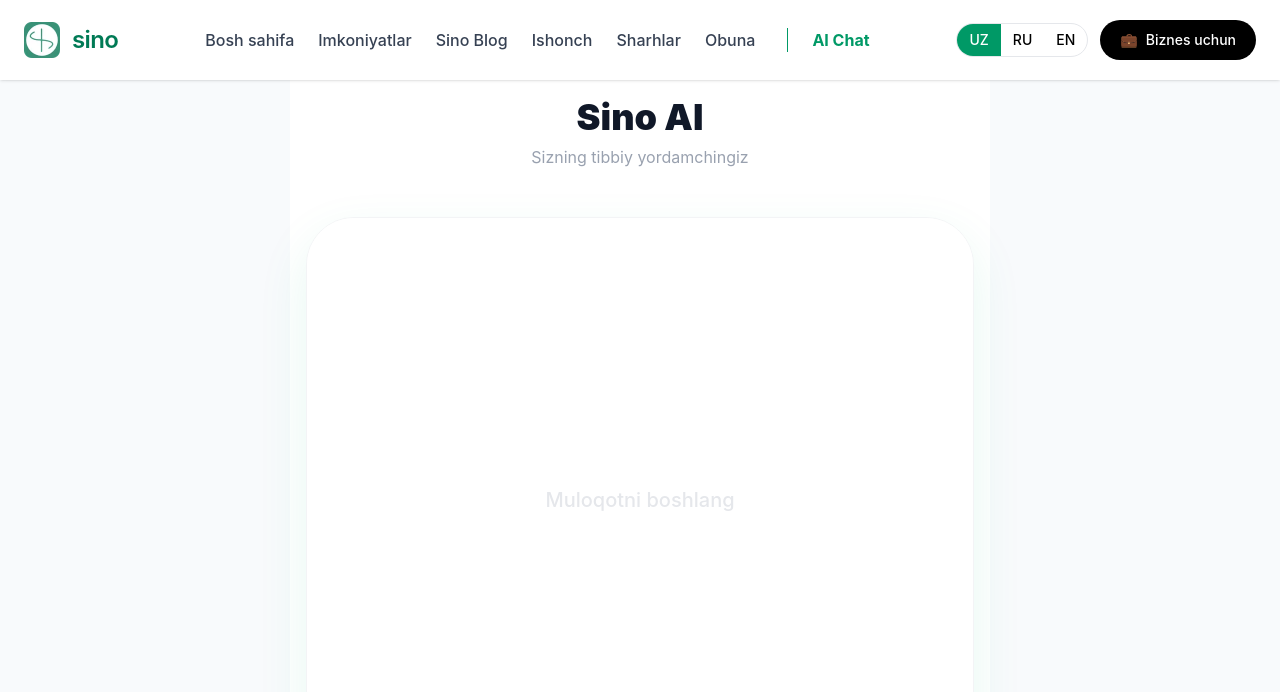
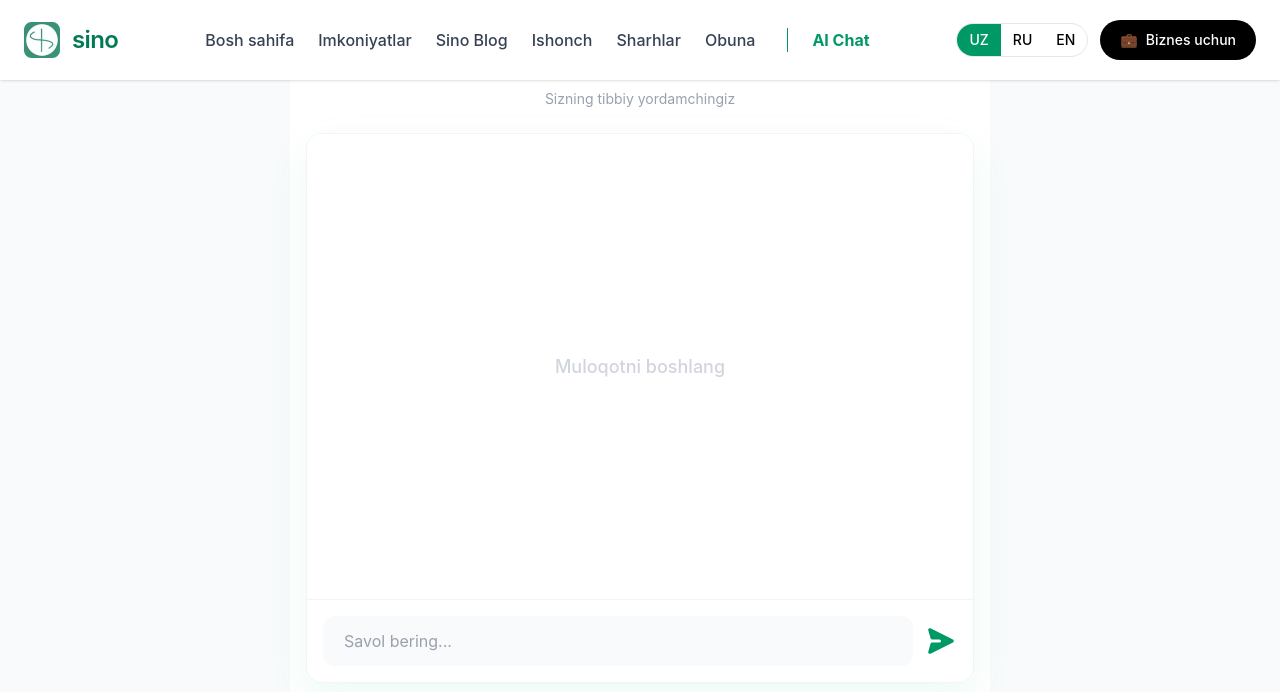
Before and after one commit to Nodir-15/sino-ai, a React (Vite) app: page / in a window 1280 px wide. Both pictures are taken after a click on the button 1216 px from the left and 721 px from the top of the page. Shown: the part 6099-6791 px from the top of the page. Built offline with nearby package versions, Linux system fonts and the light colour scheme.

Commit message:
last danca

```diff
--- a/src/components/Chat.jsx
+++ b/src/components/Chat.jsx
@@ -8,7 +8,6 @@
   const [messages, setMessages] = useState([]);
   const [loading, setLoading] = useState(false);
   const [isOpen, setIsOpen] = useState(false);
-
   const scrollRef = useRef(null);
   const chatKey = lang === 'uz' ? 'Chat' : 'chat';
 
@@ -22,6 +21,7 @@
   const sendMessage = async (e) => {
     e.preventDefault();
     if (!input.trim() || loading) return;
+
     const userMsg = { role: 'user', content: input };
     setMessages(prev => [...prev, userMsg]);
     setInput('');
@@ -56,9 +56,9 @@
               if(el) el.scrollIntoView({ behavior: 'smooth' });
             }, 100);
           }}
-          className="fixed bottom-8 right-8 w-16 h-16 bg-emerald-600 text-white rounded-full shadow-2xl flex items-center justify-center hover:scale-110 transition-all z-40 animate-bounce"
+          className="fixed bottom-6 right-6 w-14 h-14 bg-emerald-600 text-white rounded-full shadow-xl flex items-center justify-center hover:scale-110 transition-all z-40 animate-bounce"
         >
-          <svg xmlns="http://www.w3.org/2000/svg" className="h-8 w-8" fill="none" viewBox="0 0 24 24" stroke="currentColor">
+          <svg xmlns="http://www.w3.org/2000/svg" className="h-7 w-7" fill="none" viewBox="0 0 24 24" stroke="currentColor">
             <path strokeLinecap="round" strokeLinejoin="round" strokeWidth={2} d="M8 10h.01M12 10h.01M16 10h.01M21 12c0 4.418-4.03 8-9 8a9.863 9.863 0 01-4.255-.949L3 20l1.395-3.72C3.512 15.042 3 13.574 3 12c0-4.418 4.03-8 9-8s9 3.582 9 8z" />
           </svg>
         </button>
@@ -66,30 +66,27 @@
 
       {/* СЕКЦИЯ ЧАТА */}
       {isOpen && (
-        <section id="chat-ai" className="py-24 bg-white border-t border-gray-50">
-          <div className="max-w-5xl mx-auto px-4">
-
-            <div className="text-center mb-12">
-              <h2 className="text-4xl font-black text-gray-900">Sino AI</h2>
-              <p className="text-gray-400 mt-2">{lang === 'ru' ? 'Ваш медицинский помощник' : 'Sizning tibbiy yordamchingiz'}</p>
+        <section id="chat-ai" className="py-12 bg-white border-t border-gray-50">
+          <div className="max-w-3xl mx-auto px-4">
+            <div className="text-center mb-6">
+              <h2 className="text-3xl font-black text-gray-900">Sino AI</h2>
+              <p className="text-sm text-gray-400 mt-1">{lang === 'ru' ? 'Ваш medical помощник' : 'Sizning tibbiy yordamchingiz'}</p>
             </div>
 
-            {/* ОКНО ЧАТА: Белый фон, огромные закругления, мягкая тень */}
-            <div className="flex flex-col h-[700px] bg-white rounded-[3rem] border border-gray-100 shadow-[0_20px_50px_rgba(16,185,129,0.1)] overflow-hidden">
+            {/* ОКНО ЧАТА */}
+            <div className="flex flex-col h-[550px] bg-white rounded-2xl border border-gray-100 shadow-[0_15px_40px_rgba(16,185,129,0.08)] overflow-hidden">
 
               {/* Область сообщений */}
-              <div ref={scrollRef} className="flex-1 p-8 md:p-12 space-y-12 overflow-y-auto bg-white">
+              <div ref={scrollRef} className="flex-1 p-6 space-y-6 overflow-y-auto bg-white">
                 {messages.length === 0 && (
-                  <div className="h-full flex items-center justify-center text-gray-200">
-                    <div className="text-center">
-                      <p className="text-xl font-medium">{lang === 'ru' ? 'Начните диалог' : 'Muloqotni boshlang'}</p>
-                    </div>
+                  <div className="h-full flex items-center justify-center text-gray-300">
+                    <p className="text-lg font-medium">{lang === 'ru' ? 'Начните диалог' : 'Muloqotni boshlang'}</p>
                   </div>
                 )}
 
                 {messages.map((m, i) => (
                   <div key={i} className={`flex ${m.role === 'user' ? 'justify-end' : 'justify-start'}`}>
-                    <div className={`max-w-[90%] text-[17px] leading-relaxed ${
+                    <div className={`max-w-[85%] text-base leading-relaxed ${
                       m.role === 'user' ? 'text-emerald-600 font-bold' : 'text-gray-700 font-medium'
                     }`}>
                       <ReactMarkdown>{m.content}</ReactMarkdown>
@@ -99,15 +96,15 @@
 
                 {loading && (
                   <div className="flex justify-start">
-                    <div className="text-emerald-400 font-bold animate-pulse">Sino AI is thinking...</div>
+                    <div className="text-sm text-emerald-400 font-bold animate-pulse">Sino AI is thinking...</div>
                   </div>
                 )}
               </div>
 
               {/* НИЖНЯЯ ПАНЕЛЬ С ПОЛЕМ ВВОДА */}
-              <form onSubmit={sendMessage} className="p-8 bg-white border-t border-gray-50 flex gap-4 items-center">
+              <form onSubmit={sendMessage} className="p-4 bg-white border-t border-gray-100 flex gap-3 items-center">
                 <input
-                  className="flex-1 px-8 py-5 text-lg bg-gray-50 border border-transparent rounded-[2rem] outline-none transition-all focus:bg-white focus:border-emerald-500 focus:ring-4 focus:ring-emerald-500/10 placeholder:text-black"
+                  className="flex-1 px-5 py-3 text-base bg-gray-50 border border-transparent rounded-xl outline-none transition-all focus:bg-white focus:border-emerald-500 focus:ring-4 focus:ring-emerald-500/10 placeholder:text-gray-400"
                   value={input}
                   onChange={(e) => setInput(e.target.value)}
                   placeholder={t(`${chatKey}.chat_placeholder`)}
@@ -115,14 +112,14 @@
                 <button
                   type="submit"
                   disabled={loading}
-                  className="text-emerald-600 disabled:opacity-20 transition-all hover:scale-110 active:scale-95"
+                  className="text-emerald-600 disabled:opacity-20 transition-all hover:scale-105 active:scale-95 flex-shrink-0"
                 >
-                  {/* Иконка повернута вправо */}
-                  <svg xmlns="http://www.w3.org/2000/svg" className="h-10 w-10 rotate-90" viewBox="0 0 20 20" fill="currentColor">
+                  <svg xmlns="http://www.w3.org/2000/svg" className="h-8 w-8 rotate-90" viewBox="0 0 20 20" fill="currentColor">
                     <path d="M10.894 2.553a1 1 0 00-1.788 0l-7 14a1 1 0 001.169 1.409l5-1.429A1 1 0 009 15.571V11a1 1 0 112 0v4.571a1 1 0 00.725.962l5 1.428a1 1 0 001.17-1.408l-7-14z" />
                   </svg>
                 </button>
               </form>
+
             </div>
           </div>
         </section>
```
